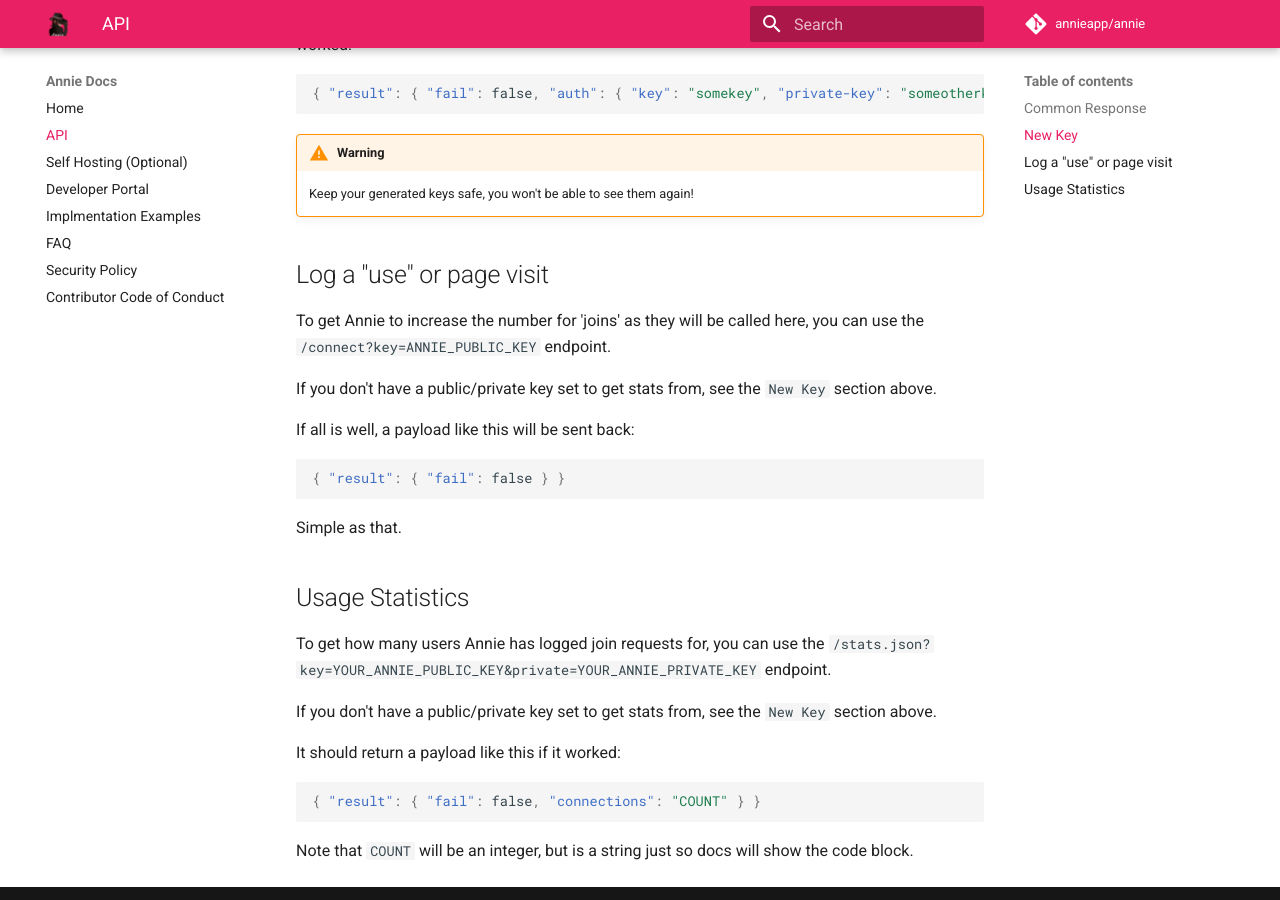
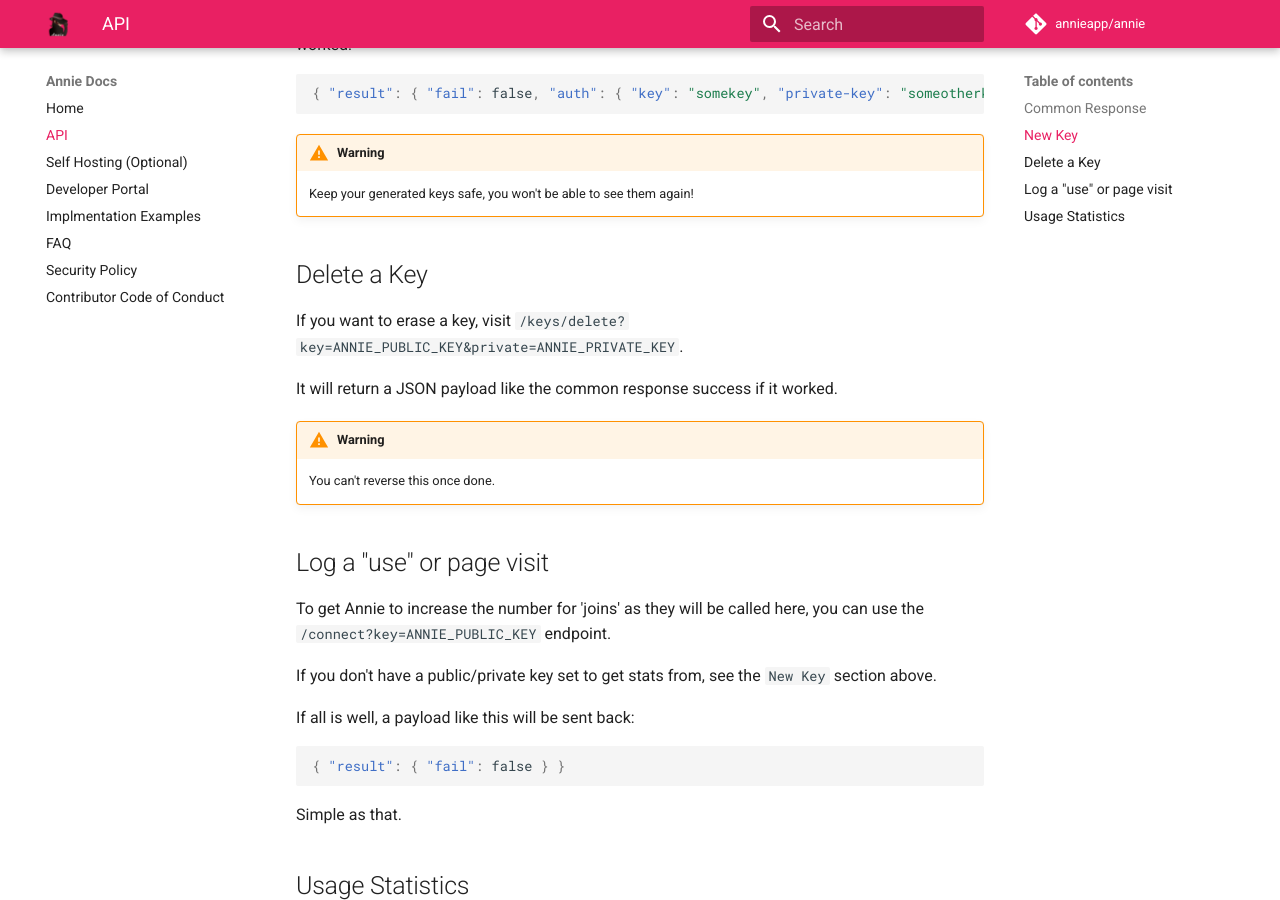
Before and after one commit to annieapp/annie, an MkDocs documentation site: the page built from docs/api.md, in a window 1280 px wide and 900 px high, scrolled down 797 px. Built offline with MkDocs 1.6.1 and Material for MkDocs 9.7.7, drawn with Linux system fonts in a browser that asks for light colours; comment, search, counter and statistics services are not loaded.

Commit message:
Delete docs

```diff
--- a/docs/api.md
+++ b/docs/api.md
@@ -39,6 +39,15 @@ To generate a new key, you can visit `/keys/new`. It will return a JSON payload
     you won't be able to see them
     again!
 
+## Delete a Key
+
+If you want to erase a key, visit `/keys/delete?key=ANNIE_PUBLIC_KEY&private=ANNIE_PRIVATE_KEY`.
+
+It will return a JSON payload like the common response success if it worked.
+
+!!! warning
+    You can't reverse this once done.
+
 ## Log a "use" or page visit
 
 To get Annie to increase the number for 'joins' as they will be called here, you can use the `/connect?key=ANNIE_PUBLIC_KEY` endpoint.
```
